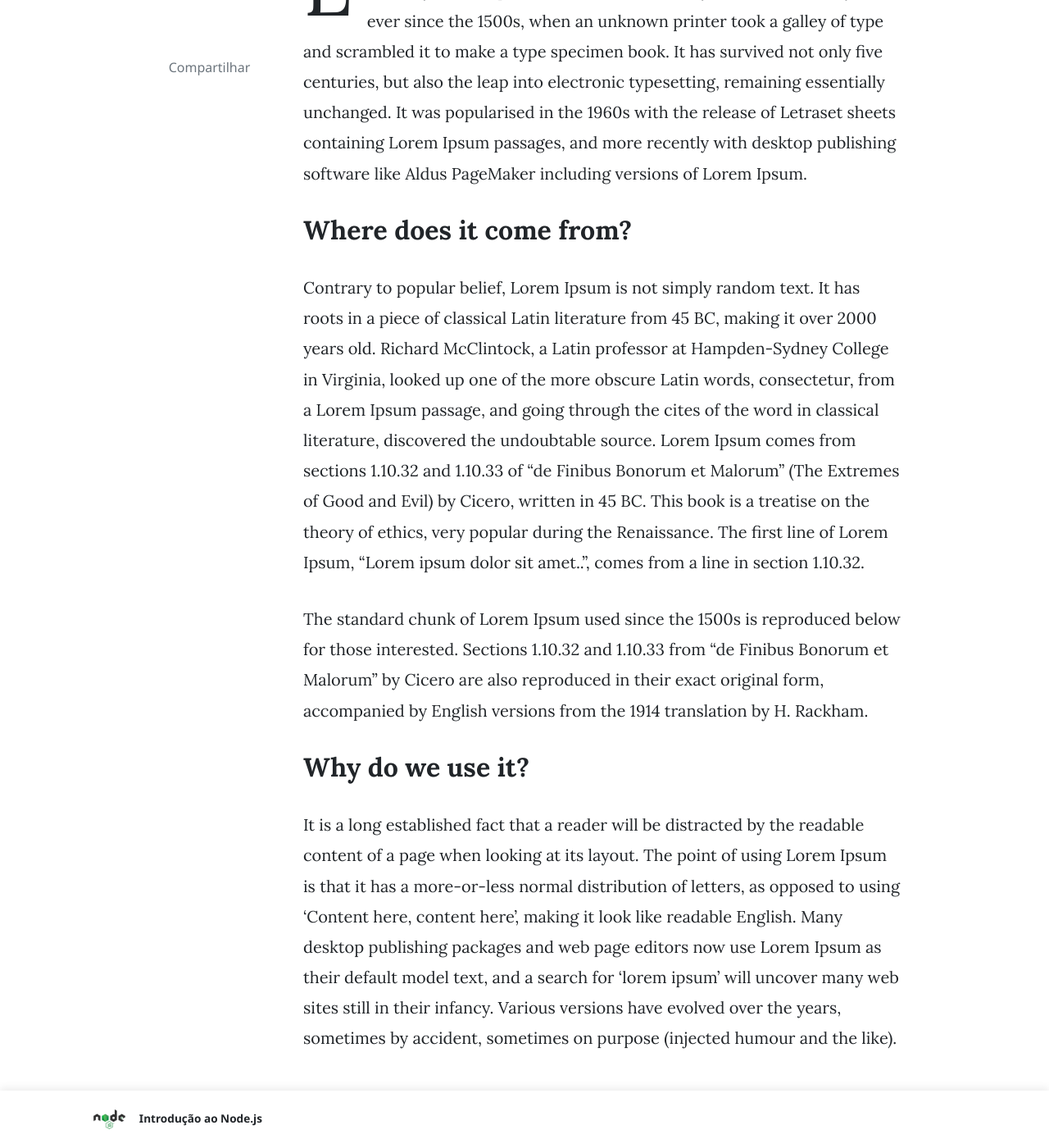
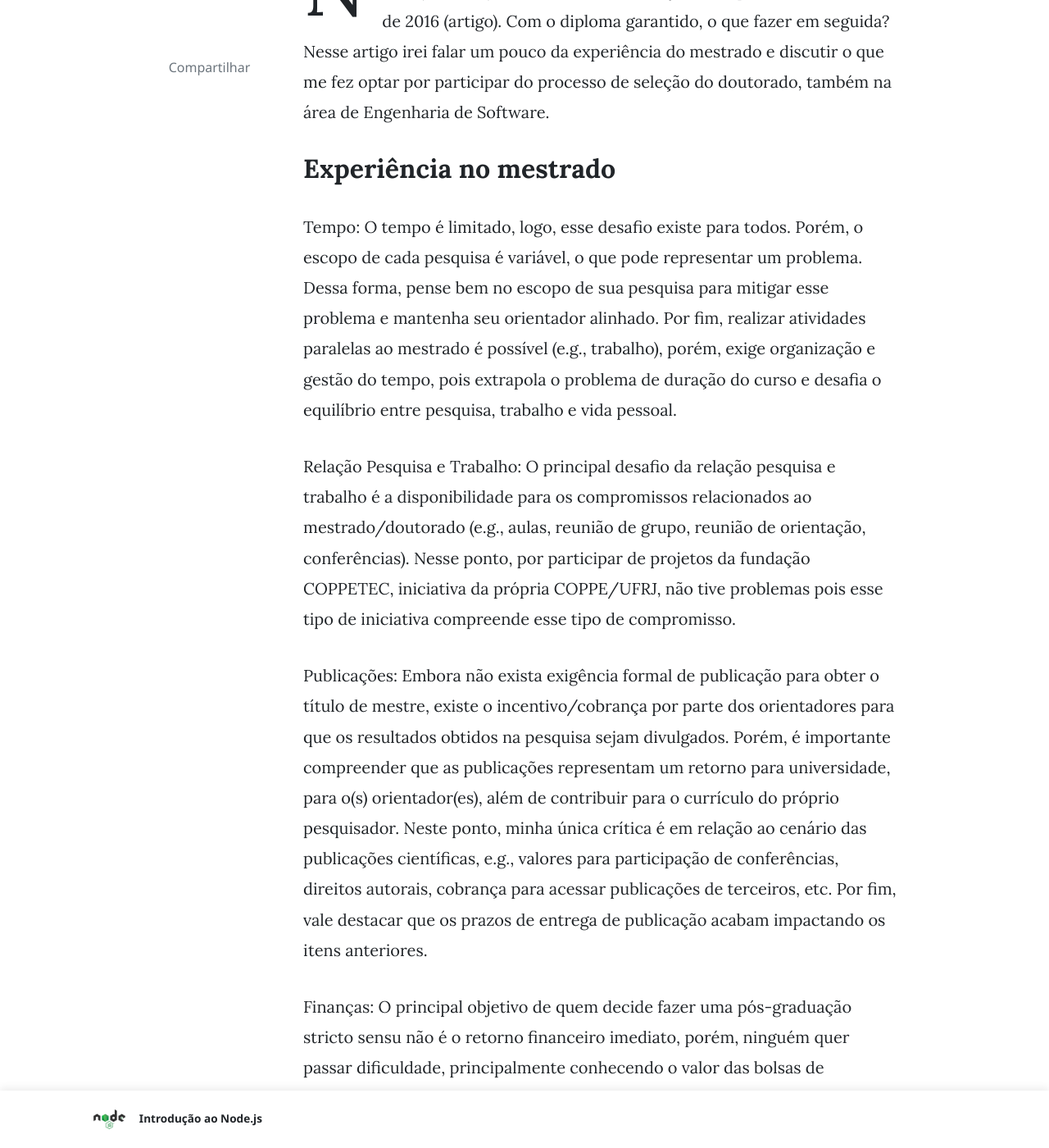
Before and after one commit to diogomatheus/diogomatheus.github.io, a Jekyll site: the page built from _posts/2019-04-19-master-of-science-msc-conclusion-and-reflections.md, in a window 1280 px wide and 1400 px high, scrolled down 568 px. Shown: the whole window at 82% size. Built offline with Jekyll 4.4.1, drawn with Linux system fonts in a browser that asks for light colours; nearby versions of some CDN libraries; comment, search, counter and statistics services are not loaded; some of the changed text lies outside the part shown.

Commit message:
feat: content migration

```diff
--- a/_posts/2019-04-19-master-of-science-msc-conclusion-and-reflections.md
+++ b/_posts/2019-04-19-master-of-science-msc-conclusion-and-reflections.md
@@ -6,14 +6,36 @@ slug: "mestre-em-ciencias-msc-conclusao-e-reflexoes"
 categories: [ "Engenharia de software" ]
 tags: []
 ---
-Lorem Ipsum is simply dummy text of the printing and typesetting industry. Lorem Ipsum has been the industry's standard dummy text ever since the 1500s, when an unknown printer took a galley of type and scrambled it to make a type specimen book. It has survived not only five centuries, but also the leap into electronic typesetting, remaining essentially unchanged. It was popularised in the 1960s with the release of Letraset sheets containing Lorem Ipsum passages, and more recently with desktop publishing software like Aldus PageMaker including versions of Lorem Ipsum.
+No dia 21/03/2019 defendi minha dissertação de mestrado no PESC/COPPE/UFRJ, finalizando uma jornada que iniciou em março de 2016 (artigo). Com o diploma garantido, o que fazer em seguida? Nesse artigo irei falar um pouco da experiência do mestrado e discutir o que me fez optar por participar do processo de seleção do doutorado, também na área de Engenharia de Software.
 
-## Where does it come from?
+## Experiência no mestrado
 
-Contrary to popular belief, Lorem Ipsum is not simply random text. It has roots in a piece of classical Latin literature from 45 BC, making it over 2000 years old. Richard McClintock, a Latin professor at Hampden-Sydney College in Virginia, looked up one of the more obscure Latin words, consectetur, from a Lorem Ipsum passage, and going through the cites of the word in classical literature, discovered the undoubtable source. Lorem Ipsum comes from sections 1.10.32 and 1.10.33 of "de Finibus Bonorum et Malorum" (The Extremes of Good and Evil) by Cicero, written in 45 BC. This book is a treatise on the theory of ethics, very popular during the Renaissance. The first line of Lorem Ipsum, "Lorem ipsum dolor sit amet..", comes from a line in section 1.10.32.
+Tempo: O tempo é limitado, logo, esse desafio existe para todos. Porém, o escopo de cada pesquisa é variável, o que pode representar um problema. Dessa forma, pense bem no escopo de sua pesquisa para mitigar esse problema e mantenha seu orientador alinhado. Por fim, realizar atividades paralelas ao mestrado é possível (e.g., trabalho), porém, exige organização e gestão do tempo, pois extrapola o problema de duração do curso e desafia o equilíbrio entre pesquisa, trabalho e vida pessoal.
 
-The standard chunk of Lorem Ipsum used since the 1500s is reproduced below for those interested. Sections 1.10.32 and 1.10.33 from "de Finibus Bonorum et Malorum" by Cicero are also reproduced in their exact original form, accompanied by English versions from the 1914 translation by H. Rackham.
+Relação Pesquisa e Trabalho: O principal desafio da relação pesquisa e trabalho é a disponibilidade para os compromissos relacionados ao mestrado/doutorado (e.g., aulas, reunião de grupo, reunião de orientação, conferências). Nesse ponto, por participar de projetos da fundação COPPETEC, iniciativa da própria COPPE/UFRJ, não tive problemas pois esse tipo de iniciativa compreende esse tipo de compromisso.
 
-## Why do we use it?
+Publicações: Embora não exista exigência formal de publicação para obter o título de mestre, existe o incentivo/cobrança por parte dos orientadores para que os resultados obtidos na pesquisa sejam divulgados. Porém, é importante compreender que as publicações representam um retorno para universidade, para o(s) orientador(es), além de contribuir para o currículo do próprio pesquisador. Neste ponto, minha única crítica é em relação ao cenário das publicações científicas, e.g., valores para participação de conferências, direitos autorais, cobrança para acessar publicações de terceiros, etc. Por fim, vale destacar que os prazos de entrega de publicação acabam impactando os itens anteriores.
 
-It is a long established fact that a reader will be distracted by the readable content of a page when looking at its layout. The point of using Lorem Ipsum is that it has a more-or-less normal distribution of letters, as opposed to using 'Content here, content here', making it look like readable English. Many desktop publishing packages and web page editors now use Lorem Ipsum as their default model text, and a search for 'lorem ipsum' will uncover many web sites still in their infancy. Various versions have evolved over the years, sometimes by accident, sometimes on purpose (injected humour and the like).
+Finanças:  O principal objetivo de quem decide fazer uma pós-graduação stricto sensu não é o retorno financeiro imediato, porém, ninguém quer passar dificuldade, principalmente conhecendo o valor das bolsas de mestrado/doutorado (quando disponível). Dessa forma, o mais importante é não ter prejuízo, mantendo e se possível, aumentando os ganhos em atividades paralelas (e.g., trabalho). Parece simples, mas muitos alunos não residem ou trabalham próximo da universidade por diferentes motivos (e.g., mudança de estado, baixa de empregos na área de estudo, etc).
+
+Considero minha experiência no mestrado positiva. Neste cenário, estudar sobre metodologia científica, colocar em prática e entender seus desafios muda nossa forma de pensar. Acredito que reduzimos nossas certezas e aumentamos nossa desconfiança, questionar e responder de forma científica é bastante interessante.
+
+## O que me fez optar pelo doutorado?
+
+Realizar uma pesquisa de longo prazo não é trivial e isso ficou evidente no mestrado, porém, quanto mais pesquisamos mais oportunidades de pesquisa identificamos. Particularmente, o grande motivador para participar do processo de seleção do doutorado foi o desafio de conduzir uma pesquisa de longo prazo de forma mais independente. Neste ponto, mesmo com ofertas para voltar para indústria, acredito que existe uma direção de aprendizado interessante que pode me fazer crescer, principalmente, como pesquisador.
+
+Por outro lado, com o passar dos anos o lado financeiro fica cada vez mais importante, mas esse ponto pode ser mitigado por meio de bolsas de estudo, bem como por projetos como da fundação COPPETEC, que possibilita o exercício da função de maneira equilibrada e com bolsas de pesquisa melhores/complementares. Por fim, sempre existe a opção de migrar para o regime parcial, ou seja, trabalhar na indústria, sem bolsa de estudo/pesquisa. Inicialmente, estou optando pela primeira opção, porém, não descarto migrar par ao regime parcial após finalizar os cursos obrigatórios e formalizar uma proposta de pesquisa.
+
+## Processo de seleção do doutorado
+
+O processo de seleção para o doutorado no Programa de Engenharia de Sistemas e Computação (PESC) da COPPE/UFRJ não é muito diferente do processo de seleção de mestrado (artigo). Porém, na seleção do doutorado é obrigatório apresentar um plano de pesquisa por escrito. O principal ponto deste plano de pesquisa é avaliar se o candidato consegue elaborar um plano coerente visando uma linha de pesquisa específica.
+
+No término do processo de seleção, os candidatos aprovados são classificados e as bolsas de estudo são distribuídas para aqueles que optaram (restrito aos alunos de regime integral). No mestrado obtive suporte da CAPES, no doutorado obtive suporte do CNPq.
+
+Obs: No mestrado, além do suporte da CAPES, após finalizar as disciplinas obrigatórias, obtive suporte complementar da FAPERJ, por meio da Bolsa Nota 10, relacionado ao rendimento acadêmico do aluno no contexto de cada programa considerado de excelência na visão da avaliação da CAPES.
+
+## Próximos passos
+
+O próximo passo dessa jornada é realizar as disciplinas obrigatórias do doutorado, pois preciso atingir o número obrigatório de disciplinas. Para obter o título de mestre no PESC/COPPE/UFRJ é necessário realizar oito disciplinas, no doutorado é necessário realizar doze disciplinas. Porém, como as disciplinas realizadas no mestrado são contabilizadas, preciso fazer quatro disciplinas.
+
+Em seguida, o desafio será pivotar e/ou detalhar o plano de pesquisa apresentado no processo de seleção para realizar o processo de qualificação, onde formalizamos o tema da pesquisa de longo prazo que será conduzida no doutorado. Por fim, o maior desafio do doutorado é planejar e executar uma pesquisa de longo prazo, obtendo resultados inovadores e comprovados por meio de métodos científicos.
```
